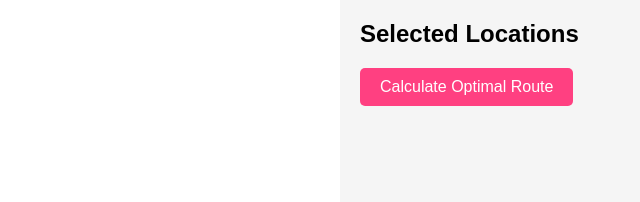
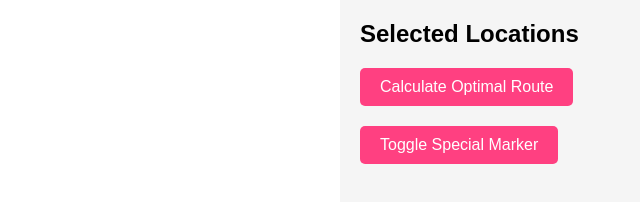
Before and after one commit to Alkem0s/commute-optimizer, an Electron app: page map.html in a window 800 px wide. Shown: the whole page, without its empty margins (160-800 px from the left). Drawn offline with Linux system fonts and the light colour scheme; no server answers.

Commit message:
Readded Special Marker Toggle Button

```diff
--- a/map.html
+++ b/map.html
@@ -12,6 +12,7 @@
         <div class="places-container">
             <h2>Selected Locations</h2>
             <button id="calculate-route">Calculate Optimal Route</button>
+            <button id="toggleSpecialMarker">Toggle Special Marker</button>
             <div id="places-list"></div>
             <div id="result"></div>
         </div>
```
